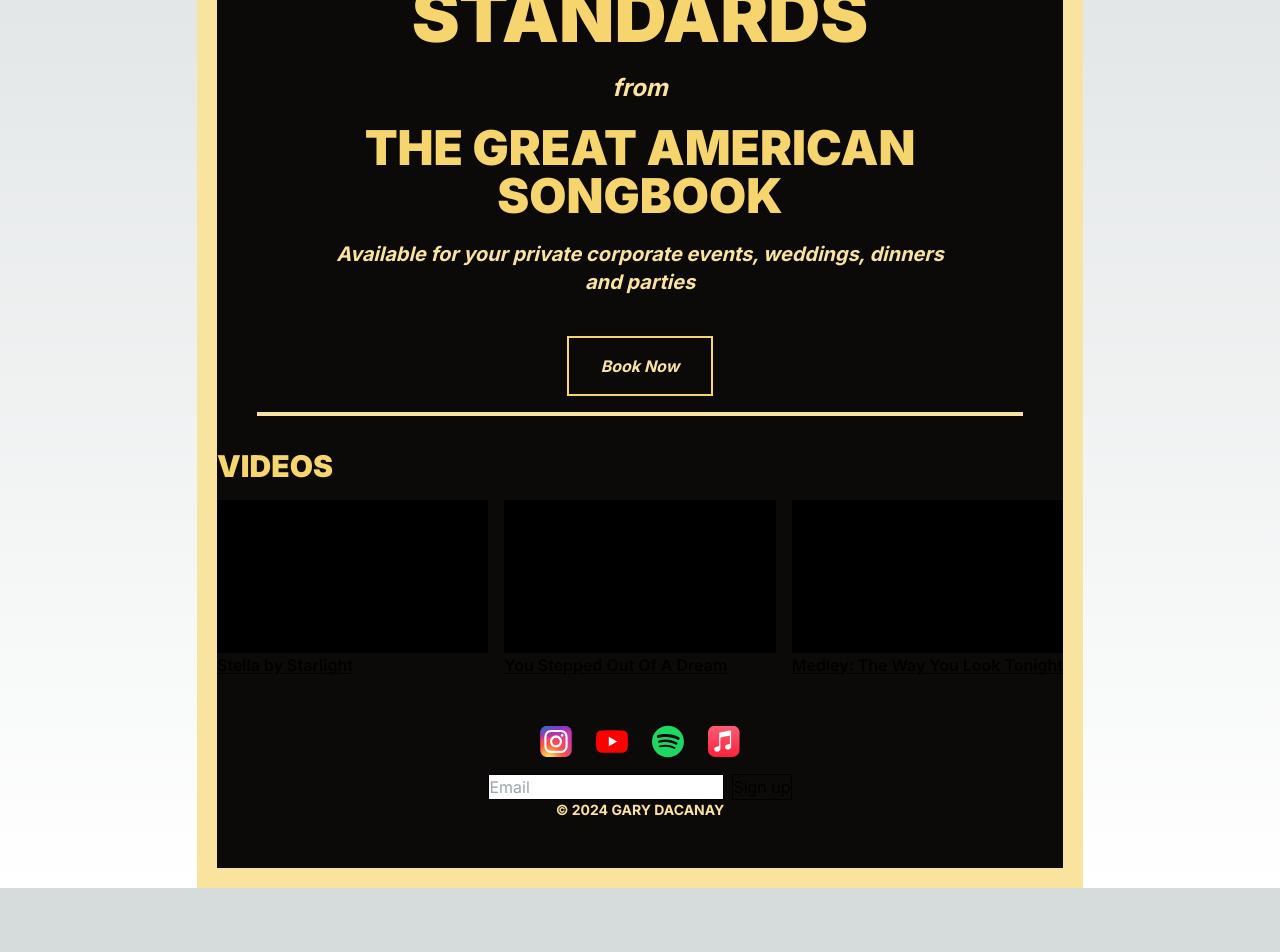
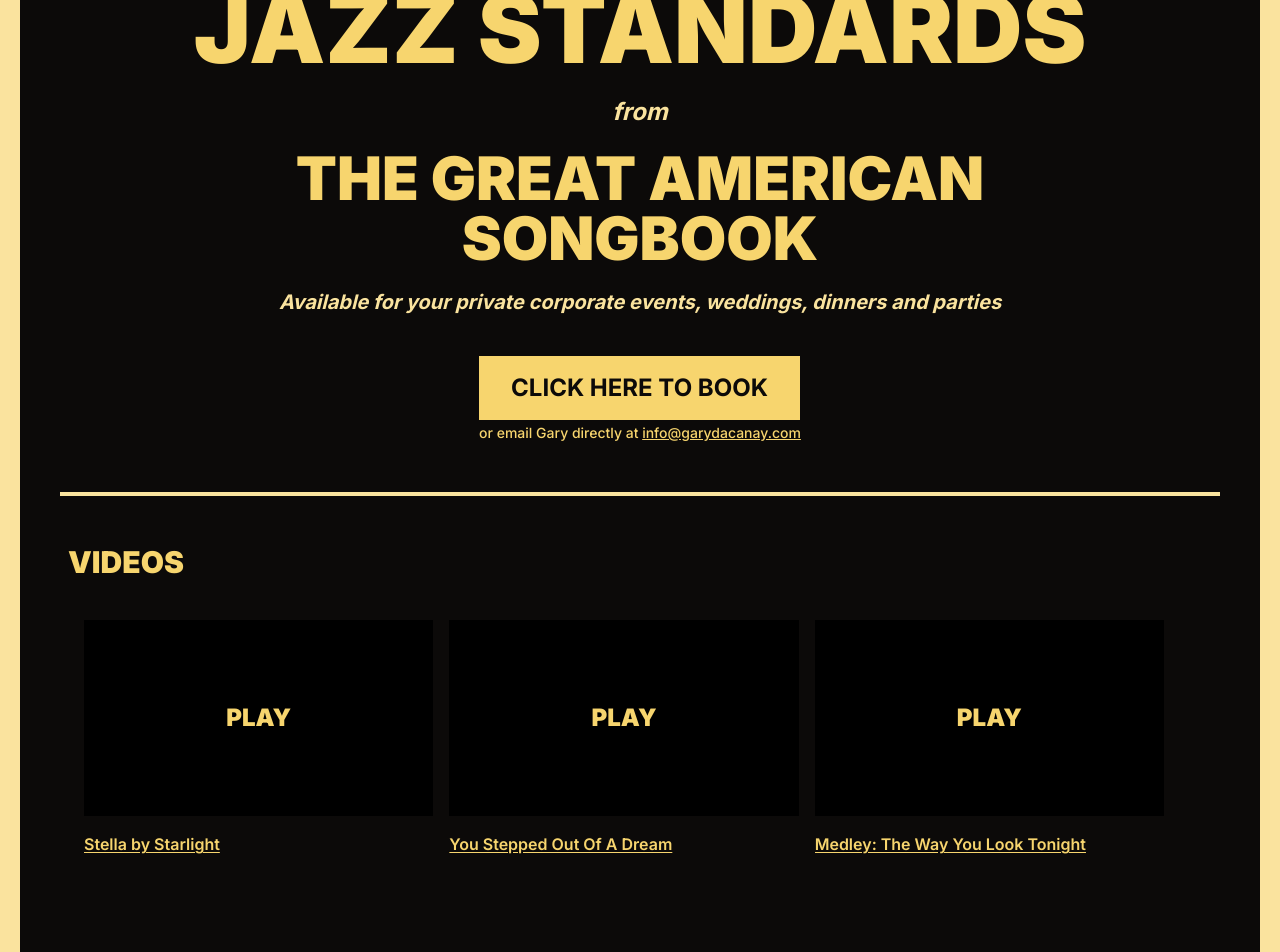
Before and after one commit to auxvirtua/gary-dacanay-website-nextjs, a Next.js app: page / in a window 1280 px wide. Shown: the part 440-1392 px from the top of the page. Before the commit the page ends 1328 px from the top, so only its background shows below. Built offline with nearby package versions, Linux system fonts and the light colour scheme.

Commit message:
Update video module functionality and design

```diff
--- a/src/app/components/feature/Body.tsx
+++ b/src/app/components/feature/Body.tsx
@@ -5,24 +5,36 @@ import Image from "next/image";
 
 export function Hero() {
   return (
-    <div className="flex gap-5 flex-col text-center w-3/4 items-center mx-auto">
-        <div className="text-gold-light font-bold text-2xl italic">
+    <div className="mx-auto flex w-3/4 flex-col items-center gap-5 text-center">
+      <div className="text-gold-light text-2xl font-bold italic">
         Sings and plays...
       </div>
-        <div className="text-gold text-7xl font-black uppercase">Jazz Standards</div>
-        <div className="text-gold-light font-bold text-2xl italic">
-          from
+      <div className="text-gold text-8xl font-black uppercase">
+        Jazz Standards
       </div>
-        <div className="text-gold text-5xl uppercase font-black">
+      <div className="text-gold-light text-2xl font-bold italic">from</div>
+      <div className="text-gold text-6xl font-black uppercase">
         The Great American Songbook
       </div>
       <div className="flex flex-col items-center gap-10">
-        <div className="text-gold-light text-xl italic font-bold">
-          Available for your private corporate events, weddings, dinners and parties
+        <div className="text-gold-light text-xl font-bold italic">
+          Available for your private corporate events, weddings, dinners and
+          parties
         </div>
-        <button type="button" className="text-gold-light text-1xl italic font-bold border-gold border-2 px-8 py-4">
-        Book Now
+        <div>
+          <button
+            type="button"
+            className="bg-gold flex flex-col items-center gap-2 px-8 py-4 text-2xl font-bold text-stone-950"
+          >
+            <span className="uppercase">Click here to book</span>
           </button>
+          <span className="text-sm font-medium">
+            or email Gary directly at{" "}
+            <a className="underline" href="mailto:info@garydacanay.com">
+              info@garydacanay.com
+            </a>
+          </span>
+        </div>
       </div>
     </div>
   );
@@ -30,11 +42,34 @@ export function Hero() {
 
 export function Videos() {
   return (
-    <div className="flex flex-col gap-4">
+    <div className="flex flex-col gap-4 p-12">
       <span className="text-gold text-3xl font-black uppercase">Videos</span>
-      <div className="grid snap-both snap-mandatory grid-flow-row grid-cols-3 gap-4 overflow-x-auto overscroll-contain">
+      <div className="flex snap-both snap-mandatory flex-nowrap gap-4 overflow-x-auto overscroll-contain py-6 px-12">
         {data.videos.map(([title, videoId]) => (
-          <Video key={videoId} title={title} videoId={videoId} />
+          <div className="w-1/3 flex-shrink-0 snap-start" key={videoId}>
+            <a
+              href={`https://www.youtube.com/watch?v=${videoId}`}
+              target="_blank"
+              rel="noopener noreferrer"
+              className="cursor-pointer flex flex-col gap-4"
+            >
+              {/* <div className="overflow-hidden bg-black">
+                <Image
+                  src="https://via.placeholder.com/160x90?text=No+thumbnail"
+                  alt={title}
+                  width={160}
+                  height={90}
+                  layout="responsive"
+                  priority />
+              </div> */}
+              <div className="flex aspect-video items-center justify-center overflow-hidden bg-black text-2xl font-black uppercase">
+                Play
+              </div>
+              <p className="line-clamp-1 cursor-pointer font-semibold underline underline-offset-2">
+                {title}
+              </p>
+            </a>
+          </div>
         ))}
       </div>
     </div>
@@ -76,13 +111,17 @@ export function BackgroundImage() {
   );
 }
 
+export const Divider = () => (
+  <hr className="border-gold-light mx-10 border-2" />
+);
+
 export function Body() {
   return (
-    <div className="flex h-screen flex-col gap-8 overflow-auto lg:h-auto lg:overflow-visible">
-      <hr className="border-gold-light border-2 mx-10" />
-      <div className="flex flex-col gap-4">
+    <div className="flex h-screen flex-col overflow-auto lg:h-auto lg:overflow-visible">
+      <div className="flex flex-col gap-12">
+        <Divider />
         <Hero />
-        <hr className="border-gold-light border-2 mx-10" />
+        <Divider />
         {/* <BackgroundImage /> */}
       </div>
       <Videos />
--- a/src/app/components/feature/Header.tsx
+++ b/src/app/components/feature/Header.tsx
@@ -2,7 +2,7 @@ import data from "../../data.json";
 
 export function Header() {
   return (
-    <div className="flex flex-col lg:flex-row items-center justify-between gap-4 p-12">
+    <div className="flex flex-col items-center justify-between gap-4 p-12">
       <div className="text-gold text-7xl font-black uppercase px-[5%]">
         <div className="ml-[-10%]">{data.name.split(" ")[0]}</div>
         <div className="ml-[10%]">{data.name.split(" ")[1]}</div>
--- a/src/app/components/ui/Video.tsx
+++ b/src/app/components/ui/Video.tsx
@@ -4,7 +4,7 @@ import { VideoQuality } from "../../enums";
 
 export function Video({ title, videoId }) {
   return (
-    <div>
+    <div className="flex-shrink-0 w-1/3 snap-start">
       <a
         href={`https://www.youtube.com/watch?v=${videoId}`}
         target="_blank"
--- a/src/app/globals.css
+++ /dev/null
@@ -1,33 +0,0 @@
-@tailwind base;
-@tailwind components;
-@tailwind utilities;
-
-:root {
-  --foreground-rgb: 0, 0, 0;
-  --background-start-rgb: 214, 219, 220;
-  --background-end-rgb: 255, 255, 255;
-}
-
-@media (prefers-color-scheme: dark) {
-  :root {
-    --foreground-rgb: 255, 255, 255;
-    --background-start-rgb: 0, 0, 0;
-    --background-end-rgb: 0, 0, 0;
-  }
-}
-
-body {
-  color: rgb(var(--foreground-rgb));
-  background: linear-gradient(
-      to bottom,
-      transparent,
-      rgb(var(--background-end-rgb))
-    )
-    rgb(var(--background-start-rgb));
-}
-
-@layer utilities {
-  .text-balance {
-    text-wrap: balance;
-  }
-}
--- a/src/app/layout.tsx
+++ b/src/app/layout.tsx
@@ -1,6 +1,6 @@
 import type { Metadata } from "next";
 import { Inter } from "next/font/google";
-import "./globals.css";
+import "./styles.css";
 
 const inter = Inter({ subsets: ["latin"] });
 
@@ -15,7 +15,7 @@ export default function RootLayout({
   children: React.ReactNode;
 }>) {
   return (
-    <html lang="en">
+    <html lang="en" className="bg-stone-950 dark:text-gold-light text-gold">
       <body className={inter.className}>{children}</body>
     </html>
   );
--- a/src/app/page.tsx
+++ b/src/app/page.tsx
@@ -4,7 +4,7 @@ import { Footer } from "./components/feature/Footer";
 
 export default function Page() {
   return (
-    <main className="lg:max-w-fit mx-auto min-h-screen flex flex-col bg-stone-950 border-gold-light border-[20px]">
+    <main className="mx-auto min-h-screen flex flex-col bg-stone-950 border-gold-light border-[20px]">
       <Header />
       <Body />
       <Footer />
--- /dev/null
+++ b/src/app/styles.css
@@ -0,0 +1,33 @@
+@tailwind base;
+@tailwind components;
+@tailwind utilities;
+
+:root {
+  color-scheme: dark;
+  --foreground-rgb: 0, 0, 0;
+  --background-rgb: 255, 255, 255;
+}
+
+@media (prefers-color-scheme: dark) {
+  :root {
+    --foreground-rgb: 255, 255, 255;
+    --background-rgb: 0, 0, 0;
+  }
+}
+
+/* body {
+  color: rgb(var(--foreground-rgb));
+  background-color: rgb(var(--background-rgb));
+} */
+
+@layer utilities {
+  .text-balance {
+    text-wrap: balance;
+  }
+}
+
+@layer components {
+  .btn {
+    @apply bg-blue-500 text-white font-bold py-2 px-4 rounded;
+  }
+}
--- a/tailwind.config.ts
+++ b/tailwind.config.ts
@@ -13,11 +13,6 @@ const config: Config = {
         "gold-dark": "hsl(45,90%,40%)",
         "gold-light": "hsl(45,90%,80%)",
       },
-      backgroundImage: {
-        "gradient-radial": "radial-gradient(var(--tw-gradient-stops))",
-        "gradient-conic":
-          "conic-gradient(from 180deg at 50% 50%, var(--tw-gradient-stops))",
-      },
     },
   },
   plugins: [],
```
Also changed, not shown: 1 other file (tests, documents, lock files or other folders). Lines whose indentation alone changed are shown as unchanged.
